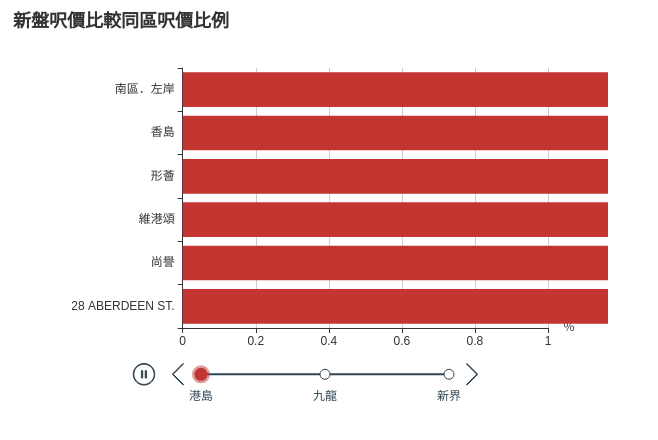
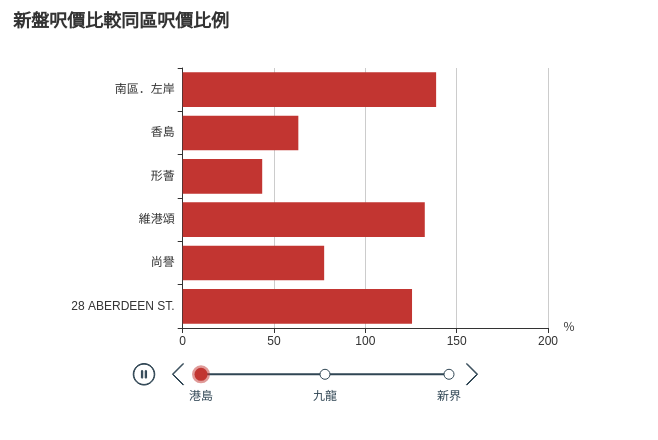
Before and after one commit to ianmaksh/honpro4, a plain HTML site: page index.html in a window 1280 px wide. Shown: the whole page, without its empty margins (0-658 px from the left). Drawn offline with Linux system fonts and the light colour scheme.

Commit message:
Update index.html

```diff
--- a/index.html
+++ b/index.html
@@ -28,7 +28,7 @@
                 "xAxis": [{
                     "type" : "value",
                     "name": "％",
-                    "max": 1
+                    "max": 200
                 }, ],
                 "yAxis": [{
                     "type": "category",
```
